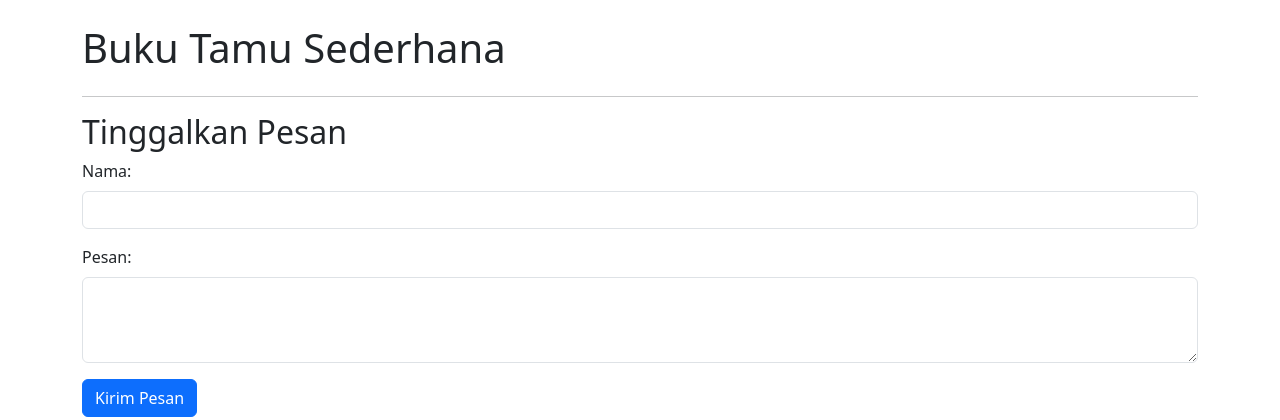
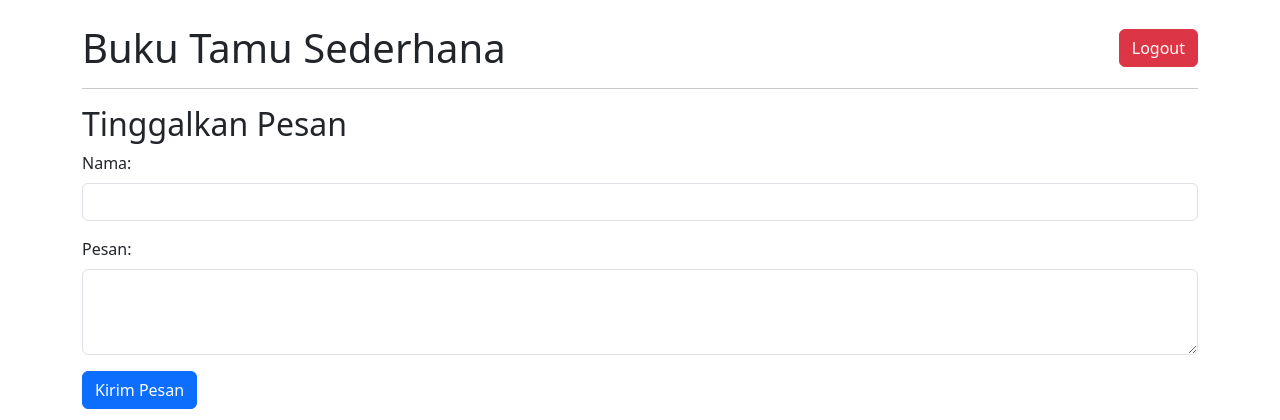
Before and after one commit to rohmet/proyek_bukutamu, a Flask app: page / in a window 1280 px wide. Shown: the top 420 px of the page. Run offline with Flask 3, Linux system fonts and the light colour scheme; a user stored in the database is signed in; data comes from the database, SQL or seed files in the repository; data that the repository does not hold is empty.

Commit message:
Refactor base.html structure for improved layout and user experience

```diff
--- a/templates/base.html
+++ b/templates/base.html
@@ -7,7 +7,14 @@
 </head>
 <body>
     <div class="container mt-4">
-    <h1 class="mb-4">Buku Tamu Sederhana</h1>
+      <div class="d-flex justify-content-between align-items-center mb-3">
+        <h1 class="mb-0">Buku Tamu Sederhana</h1>
+        {% if current_user %}
+          <a href="{{ url_for('logout') }}" class="btn btn-danger">Logout</a>
+        {% else %}
+          <h1 class="mb-0">Selamat Datang</h1>
+        {% endif %}
+      </div>
       <hr>
       {% with messages = get_flashed_messages(with_categories=true) %}
         {% if messages %}
```
Lines whose indentation alone changed are shown as unchanged.
